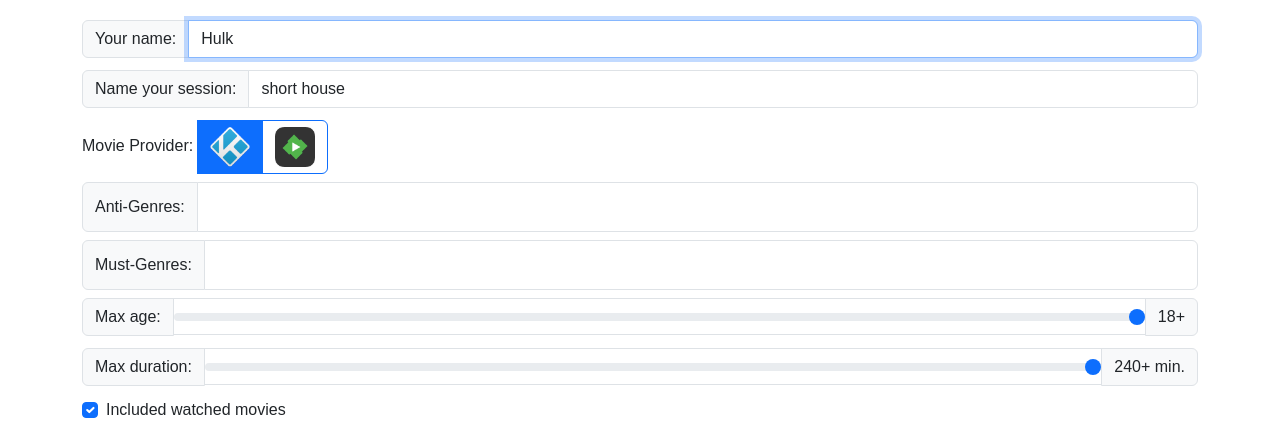
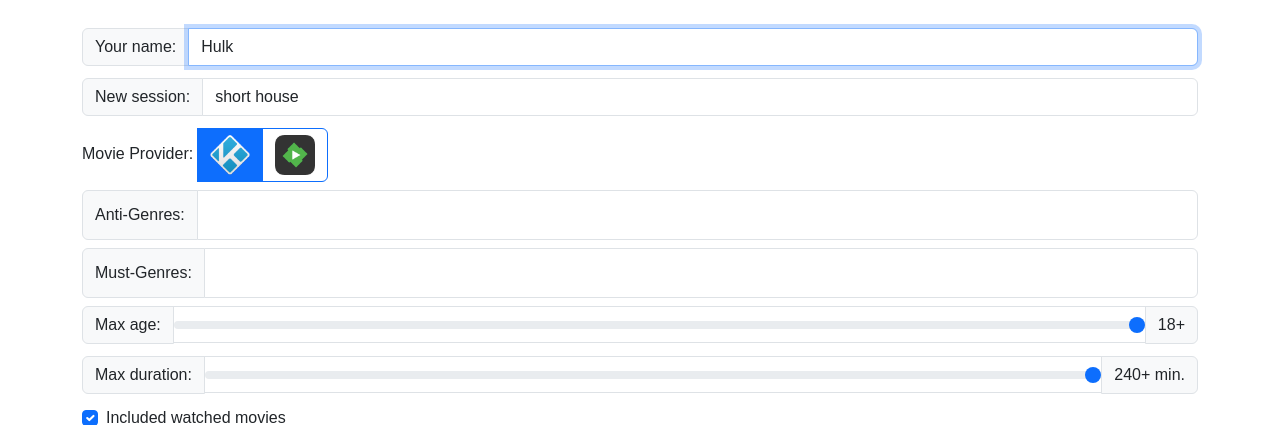
Before and after one commit to FX7/kinder, a Flask app: page / in a window 1280 px wide. Shown: the top 425 px of the page. Run offline with Flask 3, Linux system fonts and the light colour scheme; data that the repository does not hold is empty; parts of the project's set-up code (start-up, migrations or seed data) failed here and were passed over; some libraries are stand-ins or nearby versions.

Commit message:
more input group + radio change

```diff
--- a/web/templates/index.html
+++ b/web/templates/index.html
@@ -5,7 +5,15 @@
 <div class="container" name="login-container">
   <div class="mb-3">
 
-    <div class="input-group has-validation">
+    <div name="session-switch" class="d-none">
+      <input type="radio" class="btn-check" name="sessionchoise" id="session-create" value="create" autocomplete="off">
+      <label class="btn btn-sm btn-outline-primary" for="session-create">New session</label>
+
+      <input type="radio" class="btn-check" name="sessionchoise" id="session-join" value="join" autocomplete="off">
+      <label class="btn btn-sm btn-outline-primary" for="session-join">Join session</label>
+    </div>
+
+    <div class="input-group has-validation mt-2">
       <span class="input-group-text input-group-text-small">Your name:</span>
       <input type="text" class="form-control mb-1 is-invalid" name="username" placeholder="This is you ;-)" required  autocomplete="off">
       <div class="invalid-feedback">
@@ -13,24 +21,9 @@
       </div>
     </div>
 
-    <div name="session-switch" class="d-none mt-2">
-      <div class="form-check">
-        <input class="form-check-input" type="radio" name="sessionchoise" value="create" id="session-create">
-        <label class="form-check-label" for="session-create">
-          Create a new session
-        </label>
-      </div>
-      <div class="form-check">
-        <input class="form-check-input" type="radio" name="sessionchoise" value="join" id="session-join">
-        <label class="form-check-label" for="session-join">
-          Join existing session
-        </label>
-      </div>
-    </div>
-
     <div name="session-create" class="d-none mt-2">
       <div class="input-group has-validation">
-        <span class="input-group-text input-group-text-small">Name your session:</span>
+        <span class="input-group-text input-group-text-small">New session:</span>
         <input type="text" class="form-control mb-1 is-invalid" placeholder="A name for the session" name="sessionname" required  autocomplete="off">
         <div class="invalid-feedback">
           Please enter a name for a session to start!
@@ -96,9 +89,10 @@
     </div>
 
     <div name="session-join" class="d-none mt-2">
-      <label for="sessionnames" class="form-label">Session to join:</label>
-      <select class="form-select" name="sessinonames">
-      </select>
+      <div class="input-group">
+        <span class="input-group-text">Join:</span>
+        <select class="form-select" name="sessinonames"></select>
+      </div>
     </div>
 
   </div>
```
